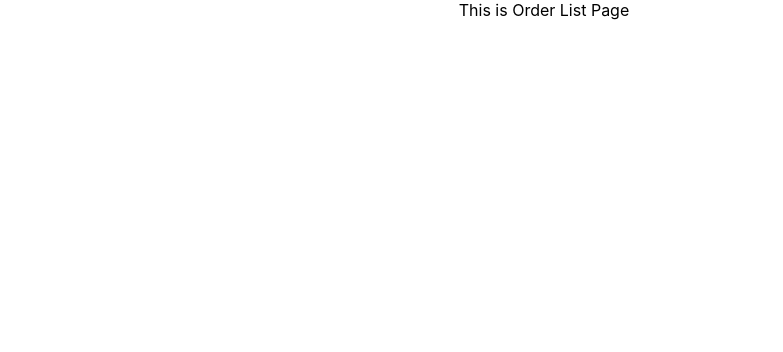
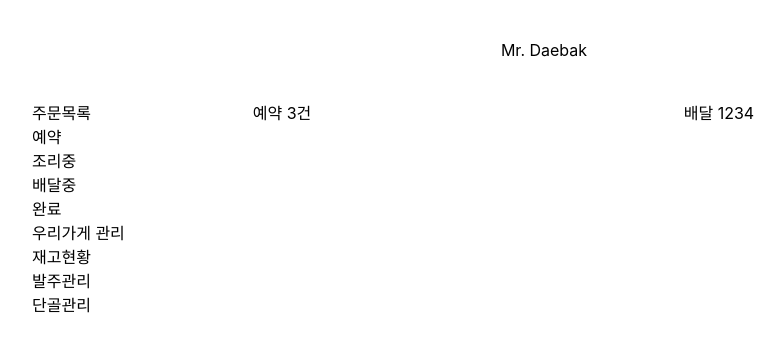
Before and after one commit to gaeguul/cowball-frontend, a React (Create React App) app: page /orderlist in a window 1280 px wide. Shown: the top 352 px of the page, without its empty margins (96-879 px from the left). Built offline with nearby package versions, Linux system fonts and the light colour scheme.

Commit message:
[Feat] OrderListPage 수정

```diff
--- a/src/Page/OrderListPage.js
+++ b/src/Page/OrderListPage.js
@@ -1,7 +1,27 @@
 import React from 'react';
+import '../scss/OrderListPage.scss';
 
 function OrderListPage() {
-  return <div>This is Order List Page</div>;
+  return (
+    <div className='layout-container'>
+      <div className='logo-container'>Mr. Daebak</div>
+      <div className='main-container'>
+        <div className='nav-container'>
+          <div>주문목록</div>
+          <div>예약</div>
+          <div>조리중</div>
+          <div>배달중</div>
+          <div>완료</div>
+          <div>우리가게 관리</div>
+          <div>재고현황</div>
+          <div>발주관리</div>
+          <div>단골관리</div>
+        </div>
+        <div className='list-container'>예약 3건</div>
+        <div className='detail-container'>배달 1234</div>
+      </div>
+    </div>
+  );
 }
 
 export default OrderListPage;
--- /dev/null
+++ b/src/scss/OrderListPage.scss
@@ -0,0 +1,2 @@
+@import './component/layout';
+@import './component/nav';
--- /dev/null
+++ b/src/scss/component/_layout.scss
@@ -0,0 +1,4 @@
+.layout-container {
+  width: 80%;
+  margin: 0 auto;
+}
--- /dev/null
+++ b/src/scss/component/_nav.scss
@@ -0,0 +1,18 @@
+.logo-container {
+  display: flex;
+  height: 100px;
+  justify-content: center;
+  align-items: center;
+}
+
+.main-container {
+  height: 100vh;
+  display: grid;
+  grid-template-columns: 150px 200px minmax(200px, 1fr);
+
+  .nav-container {
+    display: flex;
+    flex-direction: column;
+    align-items: flex-start;
+  }
+}
```
